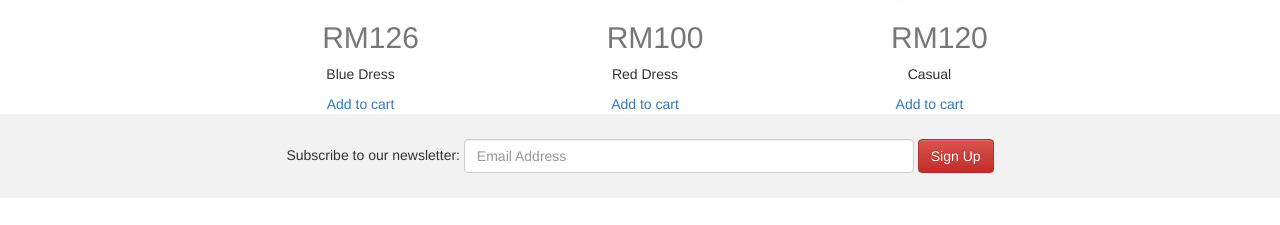
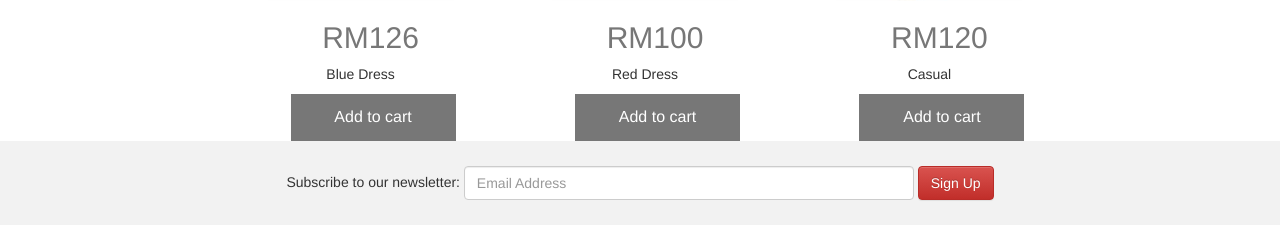
Before and after one commit to WilloneLim/TeamDP2, a PHP site: page / in a window 1280 px wide. Shown: the part 811-1036 px from the top of the page. Before the commit the page ends 1009 px from the top, so only its background shows below. Run offline with PHP 8.4, Linux system fonts and the light colour scheme.

Commit message:
Updated featured product

```diff
--- a/DP2 - Project/index.php
+++ b/DP2 - Project/index.php
@@ -119,7 +119,7 @@
 					 <img src="image/bluedress2.jpg" alt=""/>
 					 <h2>RM126</h2>
 					 <p>Blue Dress</p>
-					 <a href="#" class="add-toCart"><i class="shopping-cart"></i>Add to cart</a>
+					 <a href="#" class="button"><i class="fa fa-shopping-cart"></i> Add to cart</a>
 					 </div>
                     </div>
                    </div>
@@ -131,7 +131,7 @@
 					 <img src="image/reddress2.jpg" alt=""/>
 					 <h2>RM100</h2>
 					 <p>Red Dress</p>
-					 <a href="#" class="add-toCart"><i class="shopping-cart"></i>Add to cart</a>
+					 <a href="#" class="button"><i class="fa fa-shopping-cart"></i> Add to cart</a>
 					 </div>
                     </div>
                    </div>
@@ -143,7 +143,7 @@
 					 <img src="image/casual2.jpg" alt=""/>
 					 <h2>RM120</h2>
 					 <p>Casual</p>
-					 <a href="#" class="add-toCart"><i class="shopping-cart"></i>Add to cart</a>
+					 <a href="#" class="button"><i class="fa fa-shopping-cart"></i> Add to cart</a>
 					 </div>
                     </div>
                    </div>
```
